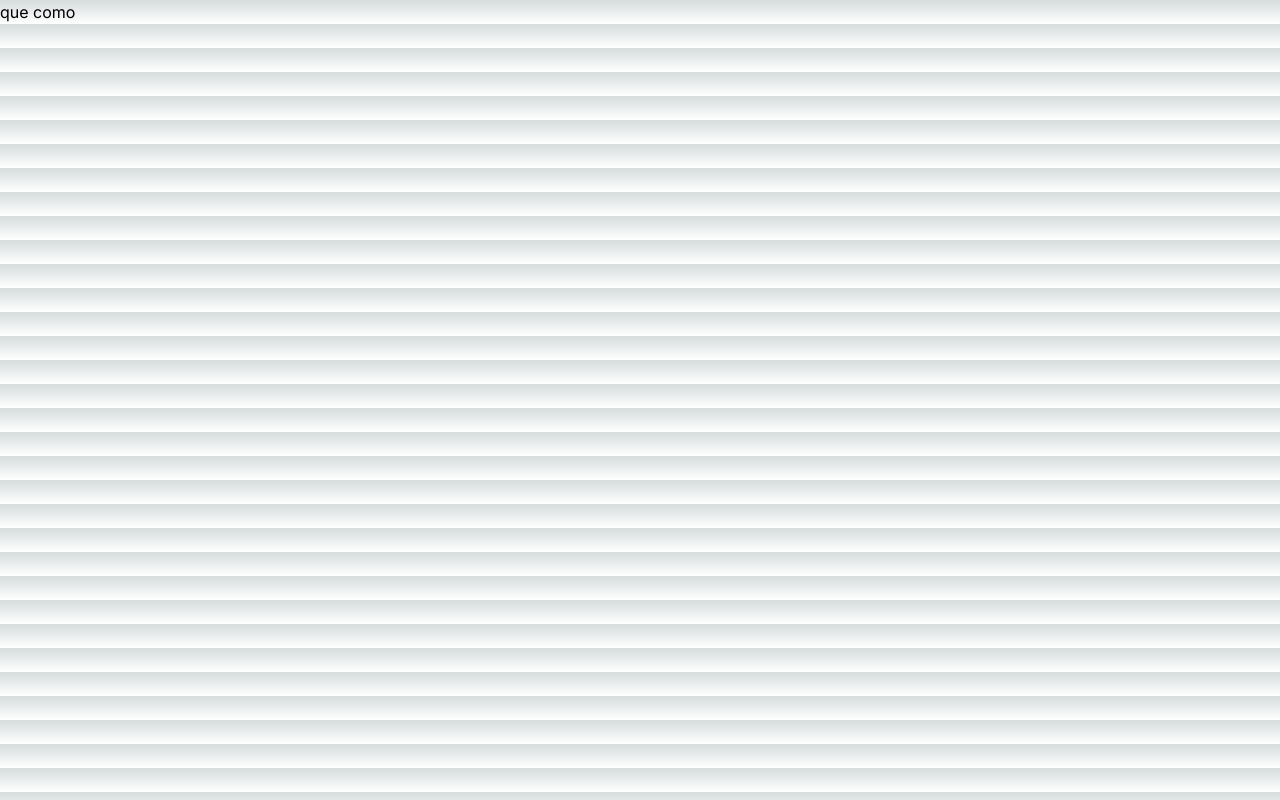
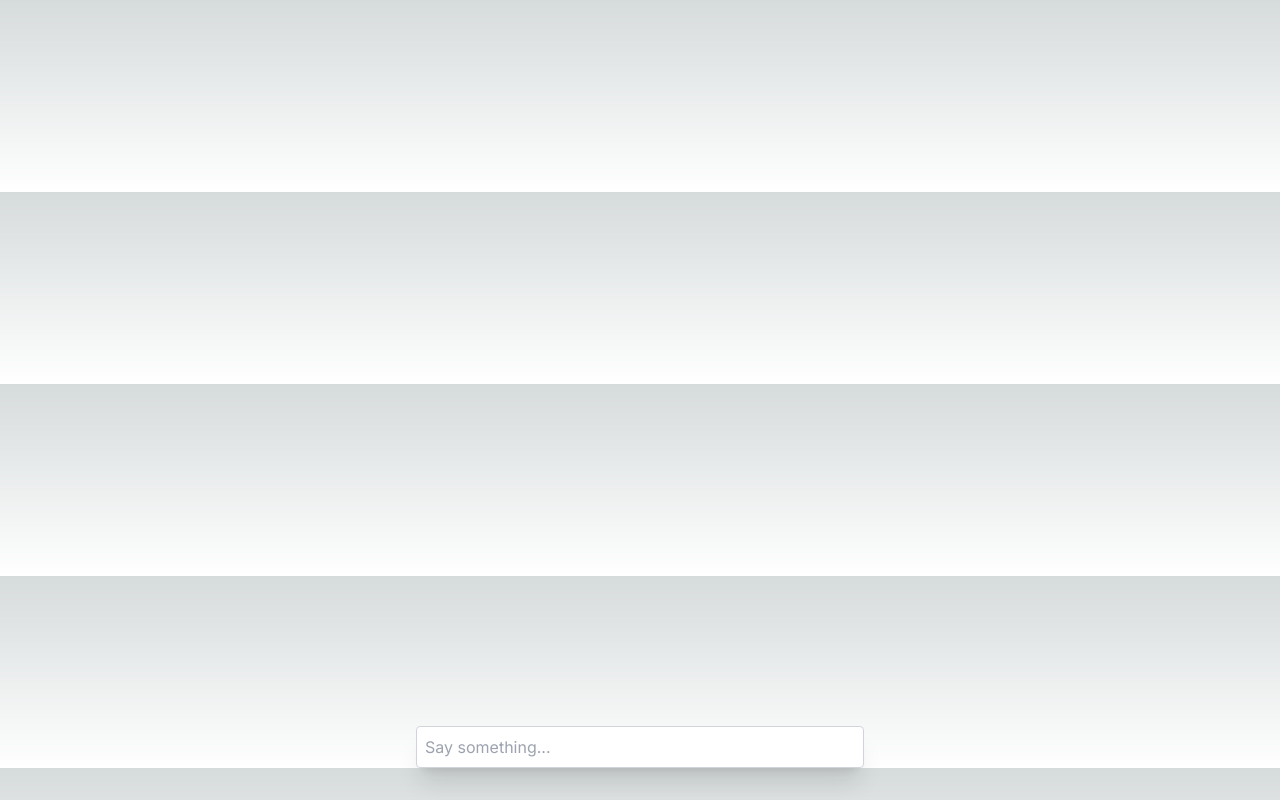
Before and after one commit to matiasluduena23/quecomo, a Next.js app: page / in a window 1280 px wide. Built offline with nearby package versions, Linux system fonts and the light colour scheme.

Commit message:
ai response ready

```diff
--- /dev/null
+++ b/app/api/chat/route.ts
@@ -0,0 +1,17 @@
+import { openai } from '@ai-sdk/openai';
+import { StreamingTextResponse, streamText } from 'ai';
+
+export async function POST(req: Request) {
+	const { messages } = await req.json();
+
+	const result = await streamText({
+		model: openai('gpt-3.5-turbo'),
+		system:
+			'You help with recipes' +
+			'Respond to the users with a list' +
+			'of the best recipes to cook with their ingredients',
+		messages,
+	});
+
+	return new StreamingTextResponse(result.toAIStream());
+}
--- /dev/null
+++ b/app/components/Chat.tsx
@@ -0,0 +1,27 @@
+'use client';
+
+import { useChat } from 'ai/react';
+
+export default function Chat() {
+	const { messages, input, handleInputChange, handleSubmit } = useChat();
+
+	return (
+		<div className="flex flex-col w-full max-w-md py-24 mx-auto stretch text-white">
+			{messages.map((m) => (
+				<div key={m.id} className="whitespace-pre-wrap">
+					{m.role === 'user' ? 'User: ' : 'AI: '}
+					{m.content}
+				</div>
+			))}
+
+			<form onSubmit={handleSubmit}>
+				<input
+					className="fixed bottom-0 w-full max-w-md p-2 mb-8 border  text-black border-gray-300 rounded shadow-xl"
+					value={input}
+					placeholder="Say something..."
+					onChange={handleInputChange}
+				/>
+			</form>
+		</div>
+	);
+}
--- a/app/page.tsx
+++ b/app/page.tsx
@@ -1,9 +1,10 @@
 import Image from 'next/image';
+import Chat from './components/Chat';
 
 export default function Home() {
 	return (
 		<main>
-			<h1>que como</h1>
+			<Chat />
 		</main>
 	);
 }
```
Also changed, not shown: package.json (+7 -4 lines), 1 other file (tests, documents, lock files or other folders).
